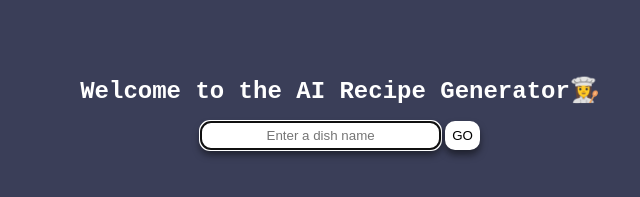
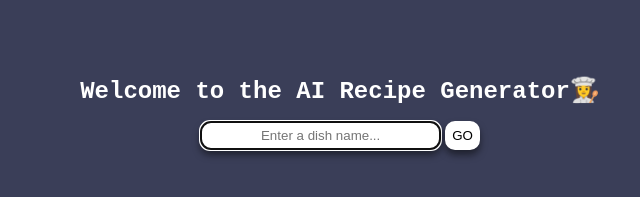
Before and after one commit to Maryna-ua/AI-Recipe-Generator, a website built with Parcel: page src/index.html in a window 1280 px wide. Shown: the top 197 px of the page, 300-940 px from the left. Built offline with nearby package versions, Linux system fonts and the light colour scheme.

Commit message:
add styling

```diff
--- a/src/index.html
+++ b/src/index.html
@@ -16,7 +16,7 @@
         <input
           id="recipeRequest"
           type="text"
-          placeholder="Enter a dish name"
+          placeholder="Enter a dish name..."
           autofocus
           required
           autocomplete="off"
```
